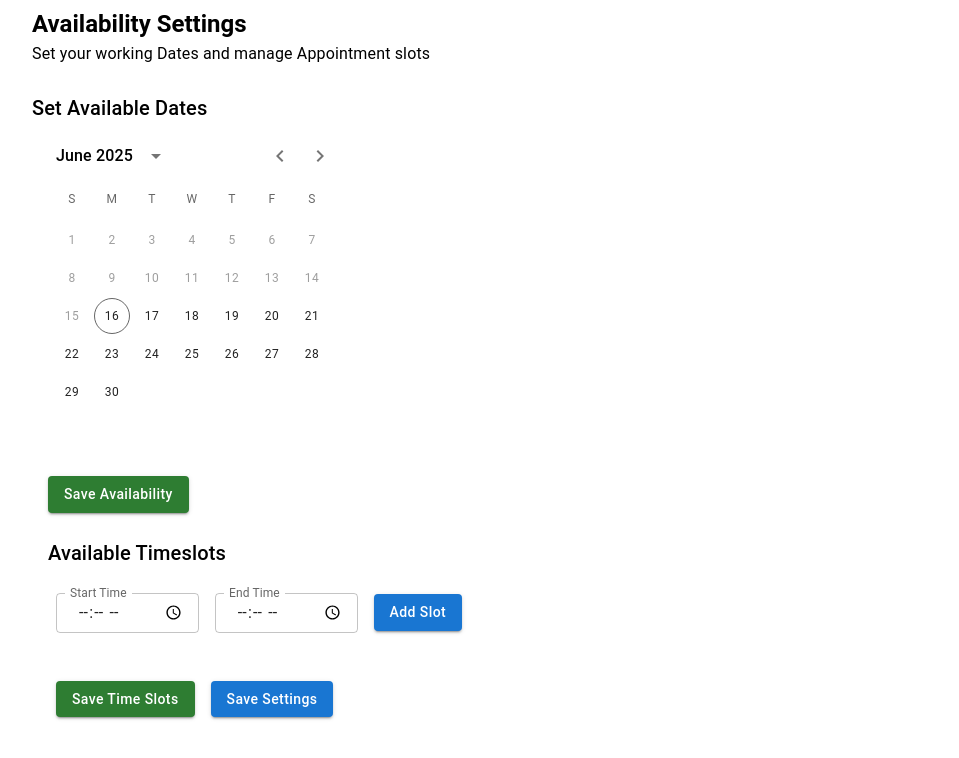
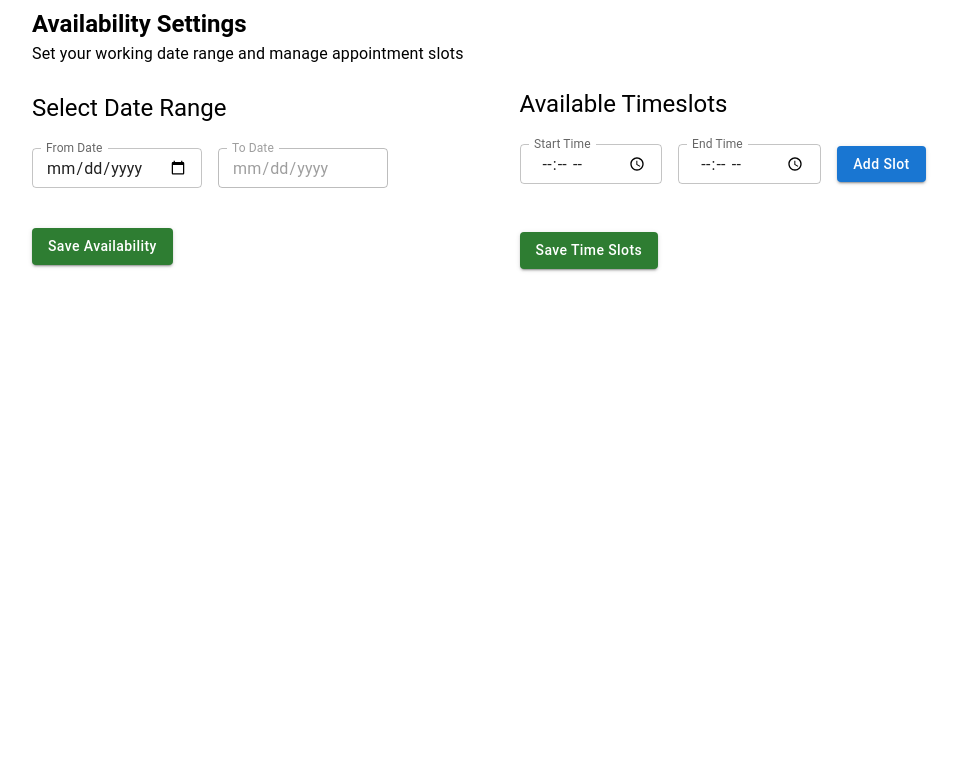
Before and after one commit to PuchakatlaNandini/healthcure_frontend, a React (Vite) app: page /doctor/availability in a window 1280 px wide. Shown: the top 758 px of the page, without its empty margins (0-959 px from the left). Built offline with nearby package versions, Linux system fonts and the light colour scheme.

Commit message:
updated code

```diff
--- a/package.json
+++ b/package.json
@@ -20,6 +20,7 @@
     "@mui/styled-engine-sc": "^7.1.1",
     "@mui/x-data-grid": "^8.6.0",
     "@mui/x-date-pickers": "^8.5.3",
+    "@mui/x-date-pickers-pro": "^8.6.0",
     "@testing-library/dom": "^10.4.0",
     "@testing-library/jest-dom": "^6.6.3",
     "@testing-library/react": "^16.3.0",
--- a/src/components/availability.jsx
+++ b/src/components/availability.jsx
@@ -3,80 +3,137 @@ import {
     Typography,
     Grid,
     Button,
+    TextField
 } from "@mui/material";
 
 import AvailabilitySlotManager from "./availabilitySlots";
-import { DateCalendar } from '@mui/x-date-pickers/DateCalendar';
-import dayjs from 'dayjs';
-import axios from '../utils/axios';
+import dayjs from "dayjs";
+import axios from "../utils/axios";
 import { toast } from "react-toastify";
 
 export default function Availability({ onSaveSettings }) {
+    const [fromDate, setFromDate] = useState("");
+    const [toDate, setToDate] = useState("");
+    const [dateRange, setDateRange] = useState([]); // All dates in range
+    const [slots, setSlots] = useState([]);
 
+    const generateDateRange = (start, end) => {
+        const startDay = dayjs(start);
+        const endDay = dayjs(end);
+        const range = [];
+        let current = startDay;
 
-    const [selectedDates, setSelectedDates] = useState([]);
-    const [currentDate, setCurrentDate] = useState(null);
-    const [slots, setSlots] = useState([]);
-    const handleDateChange = (date) => {
-        if (!date) return;
-        const formatted = dayjs(date).format('YYYY-MM-DD');
-        if (!selectedDates.includes(formatted)) {
-            setSelectedDates([...selectedDates, formatted]);
+        while (current.isBefore(endDay) || current.isSame(endDay)) {
+            range.push(current.format("YYYY-MM-DD"));
+            current = current.add(1, "day");
         }
+        return range;
     };
-    const handleRemoveDate = (date) => {
-        setSelectedDates(selectedDates.filter(d => d !== date));
-    };
+
     const handleSaveAvailability = async () => {
+        if (!fromDate || !toDate) {
+            toast.error("Please select From Date and To Date");
+            return;
+        }
+
+        const generatedDates = generateDateRange(fromDate, toDate);
+        setDateRange(generatedDates);
+
         try {
-
-            await axios.put('/doctors/availability', { dates: selectedDates });
-            toast.success('Availability saved!');
+            await axios.put("/doctors/availability", { dates: generatedDates });
+            toast.success("Availability saved!");
         } catch (err) {
-            toast.error('Error saving availability');
+            toast.error("Error saving availability");
         }
     };
 
+    const handleRemoveDate = (date) => {
+        const updatedDates = dateRange.filter(d => d !== date);
+        setDateRange(updatedDates);
+    };
+
     return (
+        <Grid
+            container
+            direction="row"
+            justifyContent="flex-start"
+            alignItems="stretch"
+            spacing={4}
+            sx={{ ml: 3, width: { xs: "100%", sm: 800, md: 1200 } }}
+        >
+            {/* Date Range */}
+            <Grid item xs={12} md={6}>
+                <Typography variant="h5" sx={{ fontWeight: "bold" }}>Availability Settings</Typography>
+                <Typography variant="subtitle1">Set your working date range and manage appointment slots</Typography>
 
-        <Grid sx={{ ml: 3 }} width={{ xs: '100%', sm: 800, md: 700 }}>
-            <Typography variant="h5" sx={{ fontWeight: 'bold' }}>Availability Settings</Typography>
-            <Typography variant="subtitle1">Set your working Dates and manage Appointment slots</Typography>
+                <Typography variant="h5" sx={{ mt: 3,mb:3 }}>Select Date Range</Typography>
 
+                <Grid container spacing={2} sx={{ mt: 1 , }}>
+                    <Grid item xs={6}>
+                        <TextField
+                            fullWidth
+                            type="date"
+                            label="From Date"
+                            InputLabelProps={{ shrink: true }}
+                            value={fromDate}
+                            onChange={(e) => setFromDate(e.target.value)}
+                            size="small"
+                        />
+                    </Grid>
+                    <Grid item xs={6}>
+                        <TextField
+                            fullWidth
+                            type="date"
+                            label="To Date"
+                            InputLabelProps={{ shrink: true }}
+                            value={toDate}
+                            onChange={(e) => setToDate(e.target.value)}
+                            size="small"
+                            disabled={!fromDate}
+                            inputProps={{ min: fromDate }}
+                        />
+                    </Grid>
+                </Grid>
 
-            <Typography variant="h6" sx={{ mt: 3 }}>Set Available Dates</Typography>
-            <DateCalendar
-                sx={{ ml: 0 }}
-                value={currentDate}
-                onChange={(date) => {
-                    setCurrentDate(date);
-                    handleDateChange(date);
-                }}
-                shouldDisableDate={(date) => {
+                {/* Show selected date range */}
+                {dateRange.length > 0 && (
+                    <Grid container spacing={1} sx={{ mt: 2 ,width: "40%",  gap: 1 }}>
+                        {dateRange.map(date => (
+                            <Grid item key={date}>
+                                <Button
+                                    variant="outlined"
+                                    color="primary"
+                                    onClick={() => handleRemoveDate(date)}
 
-                    return dayjs(date).isBefore(dayjs().startOf('day'));
-                }}
-            />
-            <Grid container spacing={1} sx={{ mt: 0, ml: 2 }}>
-                {selectedDates.map(date => (
-                    <Grid item key={date}>
-                        <Button variant="outlined" color="primary" onClick={() => handleRemoveDate(date)}>
-                            {date} &times;
-                        </Button>
+                                >
+                                    {date} &times;
+                                </Button>
+                            </Grid>
+                        ))}
                     </Grid>
-                ))}
+                )}
+
+                <Button
+                    variant="contained"
+                    color="success"
+                    sx={{ mt: 5, textTransform: "none" }}
+                    onClick={handleSaveAvailability}
+                >
+                    Save Availability
+                </Button>
             </Grid>
-            <Button variant="contained" color="success" sx={{ mt: 2, ml: 2, textTransform: "none" }} onClick={handleSaveAvailability}>
-                Save Availability
-            </Button>
 
-            <Grid>
-                <Typography variant="h6" sx={{ mt: 3, ml: 2 }}>Available Timeslots</Typography>
-
-                <Grid item xs={12} >
-                    <AvailabilitySlotManager slots={slots} setSlots={setSlots} onSaveSettings={onSaveSettings} />
-                </Grid>
+            {/* Time Slots */}
+            <Grid item xs={12} md={6} alignItems={"stretch"} sx={{ display: "flex", flexDirection: "column" }}>
+                <Typography variant="h5" sx={{ mt: 10, ml: 3,  }}>
+                    Available Timeslots
+                </Typography>
+                <AvailabilitySlotManager
+                    slots={slots}
+                    setSlots={setSlots}
+                    onSaveSettings={onSaveSettings}
+                />
             </Grid>
         </Grid>
-    )
+    );
 }
--- a/src/components/availabilitySlots.jsx
+++ b/src/components/availabilitySlots.jsx
@@ -1,3 +1,4 @@
+
 import React, { useState, useEffect } from "react";
 import {
   Grid,
@@ -18,7 +19,6 @@ import { toast } from "react-toastify";
 export default function AvailabilitySlotManager({
   slots = [],
   setSlots,
-  onSaveSettings,
   selectedDate,
   doctorId,
 }) {
@@ -59,10 +59,41 @@ export default function AvailabilitySlotManager({
   };
 
   const handleAddSlot = () => {
-    if (!startTime || !endTime) return;
+    if (!startTime || !endTime) {
+      toast.error("Start and End Time are required.");
+      return;
+    }
 
-    if (isSlotBooked(startTime, endTime)) {
-      toast.error("This slot is already booked.");
+    const start = new Date(`1970-01-01T${startTime}:00`);
+    const end = new Date(`1970-01-01T${endTime}:00`);
+    const diffMinutes = (end - start) / (1000 * 60);
+
+    if (end <= start) {
+      toast.error("End Time must be after Start Time.");
+      return;
+    }
+
+    if (diffMinutes !== 15) {
+      toast.error("Time slot must be exactly 15 minutes.");
+      return;
+    }
+
+    const duplicate = slots.some(
+      (slot) => slot.start === startTime && slot.end === endTime
+    );
+    if (duplicate) {
+      toast.error("This time slot is already added.");
+      return;
+    }
+
+    const overlaps = slots.some(
+      (slot) =>
+        (startTime >= slot.start && startTime < slot.end) ||
+        (endTime > slot.start && endTime <= slot.end) ||
+        (startTime <= slot.start && endTime >= slot.end)
+    );
+    if (overlaps) {
+      toast.error("This time slot overlaps with an existing slot.");
       return;
     }
 
@@ -75,14 +106,11 @@ export default function AvailabilitySlotManager({
     setSlots([...slots, newSlot]);
     setStartTime("");
     setEndTime("");
+    toast.success("Time slot added successfully!");
   };
 
   const handleDelete = (id) => {
     setSlots(slots.filter((slot) => slot.id !== id));
-  };
-
-  const handleSaveSettings = () => {
-    if (onSaveSettings) onSaveSettings();
   };
 
   const handleSaveTimeSlots = async () => {
@@ -107,8 +135,25 @@ export default function AvailabilitySlotManager({
             label="Start Time"
             size="small"
             value={startTime}
-            onChange={(e) => setStartTime(e.target.value)}
-            InputProps={{ startAdornment: <InputAdornment position="start"></InputAdornment> }}
+            onChange={(e) => {
+              const selectedStart = e.target.value;
+              setStartTime(selectedStart);
+
+              if (selectedStart) {
+                // Auto-set end time to 15 minutes later
+                const [hour, minute] = selectedStart.split(":").map(Number);
+                const end = new Date();
+                end.setHours(hour);
+                end.setMinutes(minute + 15);
+
+                const endHour = String(end.getHours()).padStart(2, "0");
+                const endMinute = String(end.getMinutes()).padStart(2, "0");
+                setEndTime(`${endHour}:${endMinute}`);
+              } else {
+                setEndTime("");
+              }
+            }}
+            InputProps={{ startAdornment: <InputAdornment position="start" /> }}
           />
         </Grid>
         <Grid item xs={12} md={4}>
@@ -119,7 +164,7 @@ export default function AvailabilitySlotManager({
             size="small"
             value={endTime}
             onChange={(e) => setEndTime(e.target.value)}
-            InputProps={{ startAdornment: <InputAdornment position="start"></InputAdornment> }}
+            InputProps={{ startAdornment: <InputAdornment position="start" /> }}
           />
         </Grid>
         <Grid item xs={12} md={4} textAlign="right">
@@ -175,14 +220,6 @@ export default function AvailabilitySlotManager({
         >
           Save Time Slots
         </Button>
-        <Button
-          variant="contained"
-          color="primary"
-          onClick={handleSaveSettings}
-          sx={{ textTransform: "none" }}
-        >
-          Save Settings
-        </Button>
       </Box>
     </Box>
   );
--- a/src/pages/BookAppointment.jsx
+++ b/src/pages/BookAppointment.jsx
@@ -216,7 +216,7 @@ const BookAppointment = ({ doctor, user, onClose, onSuccess, reschedule }) => {
             {selectedDate && availableSlots.length > 0 && (
               <Box>
                 <Typography variant="subtitle1" gutterBottom>Select Time Slot:</Typography>
-                <Stack direction="row" spacing={1} sx={{ display: "flex", flexWrap: "wrap", gap: 1, justifyContent: "flex-start" }}>
+                <Stack direction="row" spacing={1} sx={{ display: "flex", flexWrap: "wrap", gap: 1, justifyContent: "flex-start", }}>
                   {availableSlots.map((slot) => {
                     const isBooked = bookedSlots.includes(slot);
                     return (
@@ -227,6 +227,10 @@ const BookAppointment = ({ doctor, user, onClose, onSuccess, reschedule }) => {
                         onClick={() => !isBooked && setSelectedSlot(slot)}
                         disabled={isBooked}
                         color={isBooked ? "inherit" : selectedSlot === slot ? "success" : "primary"}
+                        sx={{borderColor: isBooked ? '#f44336' : undefined,color: isBooked ? '#f44336' : undefined,
+                         '&.Mui-disabled': { borderColor: '#f44336',color: '#f44336',
+                           },
+                          }}
                       >
                         {slot}
                       </Button>
```
Also changed, not shown: src/pages/PatientDashboard.jsx (+4 -3 lines), 1 other file (tests, documents, lock files or other folders).
